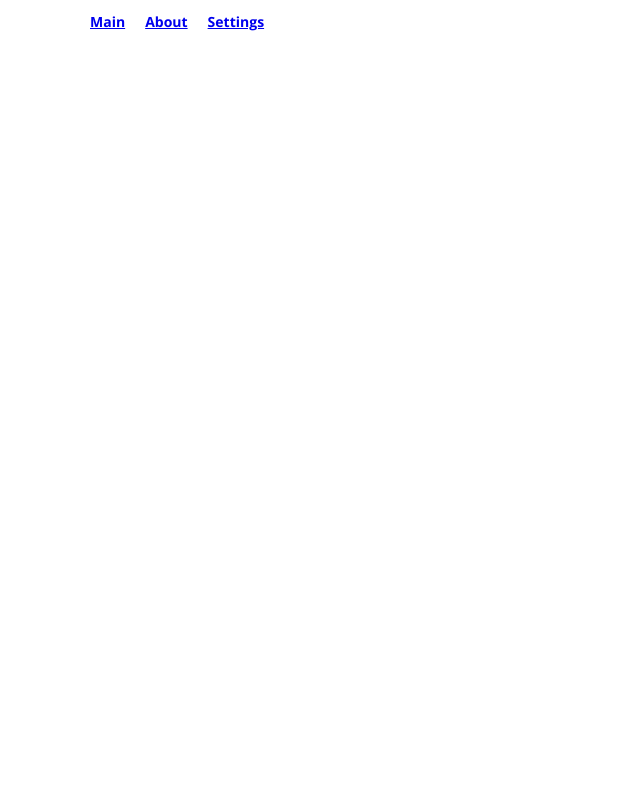
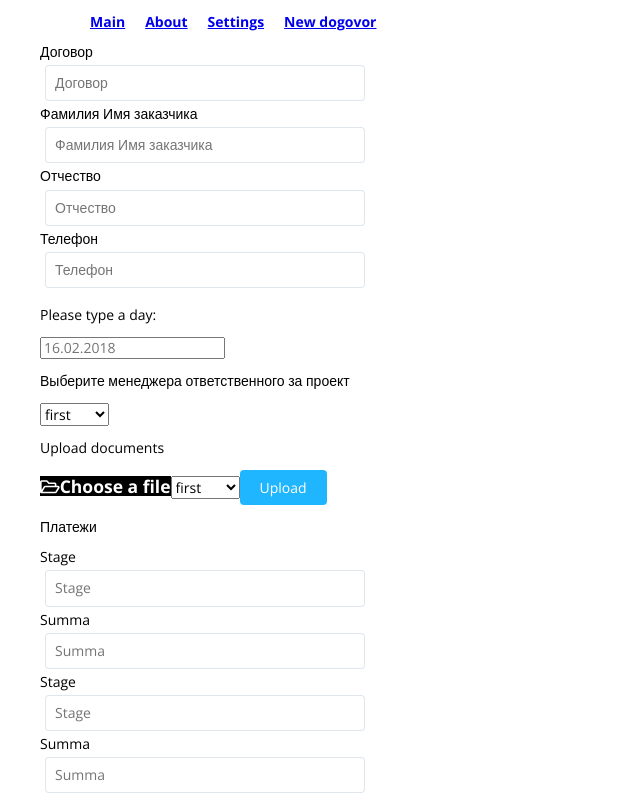
Before and after one commit to gunner7777/private-room, a React (Create React App) app: page /addDogovor in a window 1280 px wide. Shown: the whole page, without its empty margins (0-640 px from the left). Built offline with nearby package versions, Linux system fonts and the light colour scheme.

Commit message:
add new components

```diff
--- a/src/blocks/InputFile/index.js
+++ b/src/blocks/InputFile/index.js
@@ -1,6 +1,7 @@
 import React from 'react';
 import './InputFile.css';
 import Button from '../Button';
+import Select from '../Select';
 
 class InputFile extends React.Component {
 
@@ -25,6 +26,7 @@ class InputFile extends React.Component {
           <i className="far fa-folder-open"></i>
           <span className="InputFile-Text">Choose a file</span>
         </label>
+        { this.props.withSelect ? <Select /> : "" }
         <Button text="Upload" />
       </React.Fragment>
     );
--- a/src/blocks/InputText/index.js
+++ b/src/blocks/InputText/index.js
@@ -4,8 +4,9 @@ import './InputText.css';
 const InputText = (props) => {
   return (
     <div>
-      <label htmlFor={props.inputLabelLink}>{props.labelText}</label><br/>
+      <label>{props.labelText}<br/>
       <input type="text" id={props.inputLabelLink} className="InputField" placeholder={props.labelText} />
+      </label>
     </div>
   );
 };
--- a/src/components/AppMenu/index.js
+++ b/src/components/AppMenu/index.js
@@ -8,6 +8,7 @@ const AppMenu = () => {
       <AppMenuItem alink="/">Main</AppMenuItem>
       <AppMenuItem alink="/about">About</AppMenuItem>
       <AppMenuItem alink="/settings">Settings</AppMenuItem>
+      <AppMenuItem alink="/addDogovor">New dogovor</AppMenuItem>
     </ul>
   );
 };
--- /dev/null
+++ b/src/components/DogovorInfo/index.js
@@ -0,0 +1,28 @@
+import React from 'react';
+import InputText from '../../blocks/InputText';
+import InputDate from '../../blocks/InputDate';
+import Select from '../../blocks/Select';
+import InputFile from '../../blocks/InputFile';
+
+const DogovorInfo = () => {
+  return (
+      <div>
+        <InputText inputLabelLink="customerDogovor" labelText="Договор" />
+        <InputText inputLabelLink="customerFI" labelText="Фамилия Имя заказчика" />
+        <InputText inputLabelLink="customerO" labelText="Отчество" />
+        <InputText inputLabelLink="customerPhone" labelText="Телефон" />
+        <InputDate />
+        <p>Выберите менеджера ответственного за проект</p>
+        <Select />
+        <p>Upload documents</p>
+        <InputFile withSelect="1" />
+        <p>Платежи</p>
+        <InputText inputLabelLink="paymentStage" labelText="Stage" />
+        <InputText inputLabelLink="paymentSumma" labelText="Summa" />
+        <InputText inputLabelLink="paymentStage" labelText="Stage" />
+        <InputText inputLabelLink="paymentSumma" labelText="Summa" />
+      </div>
+  )
+};
+
+export default DogovorInfo;
--- a/src/components/Main/index.js
+++ b/src/components/Main/index.js
@@ -5,13 +5,15 @@ import FormInput from '../FormInput';
 import Settings from '../Settings';
 import InputFile from '../../blocks/InputFile';
 import Select from '../../blocks/Select';
+import DogovorInfo from '../DogovorInfo';
 
 const Main = () => {
   return (
     <Switch>
       <Route exact path='/' component={InputFile} />
       <Route path='/about' component={FormInput} />
-      <Route exact path='/settings' component={Select} />
+      <Route path='/settings' component={Select} />
+      <Route path='/addDogovor' component={DogovorInfo} />
     </Switch>
   );
 }
```
